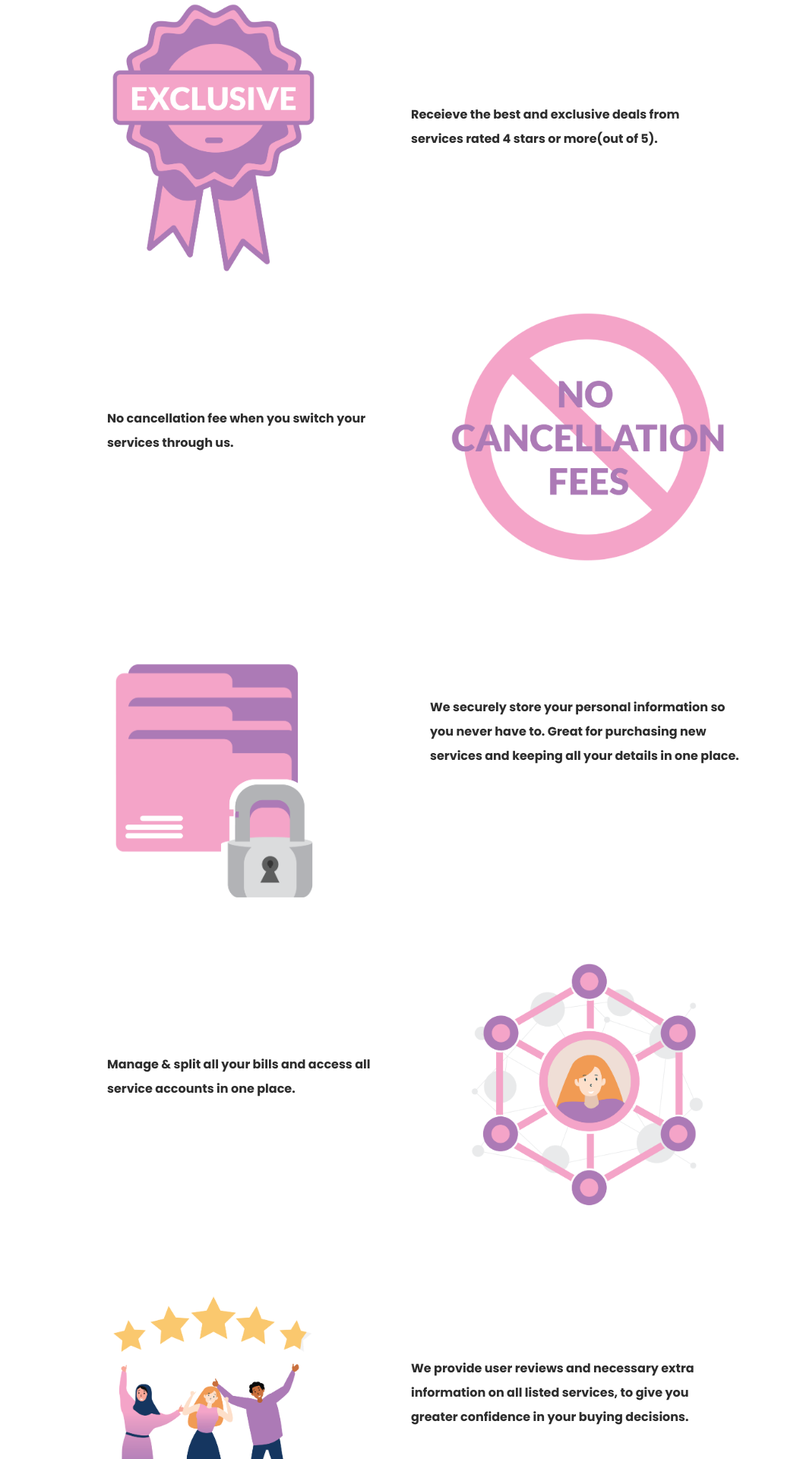
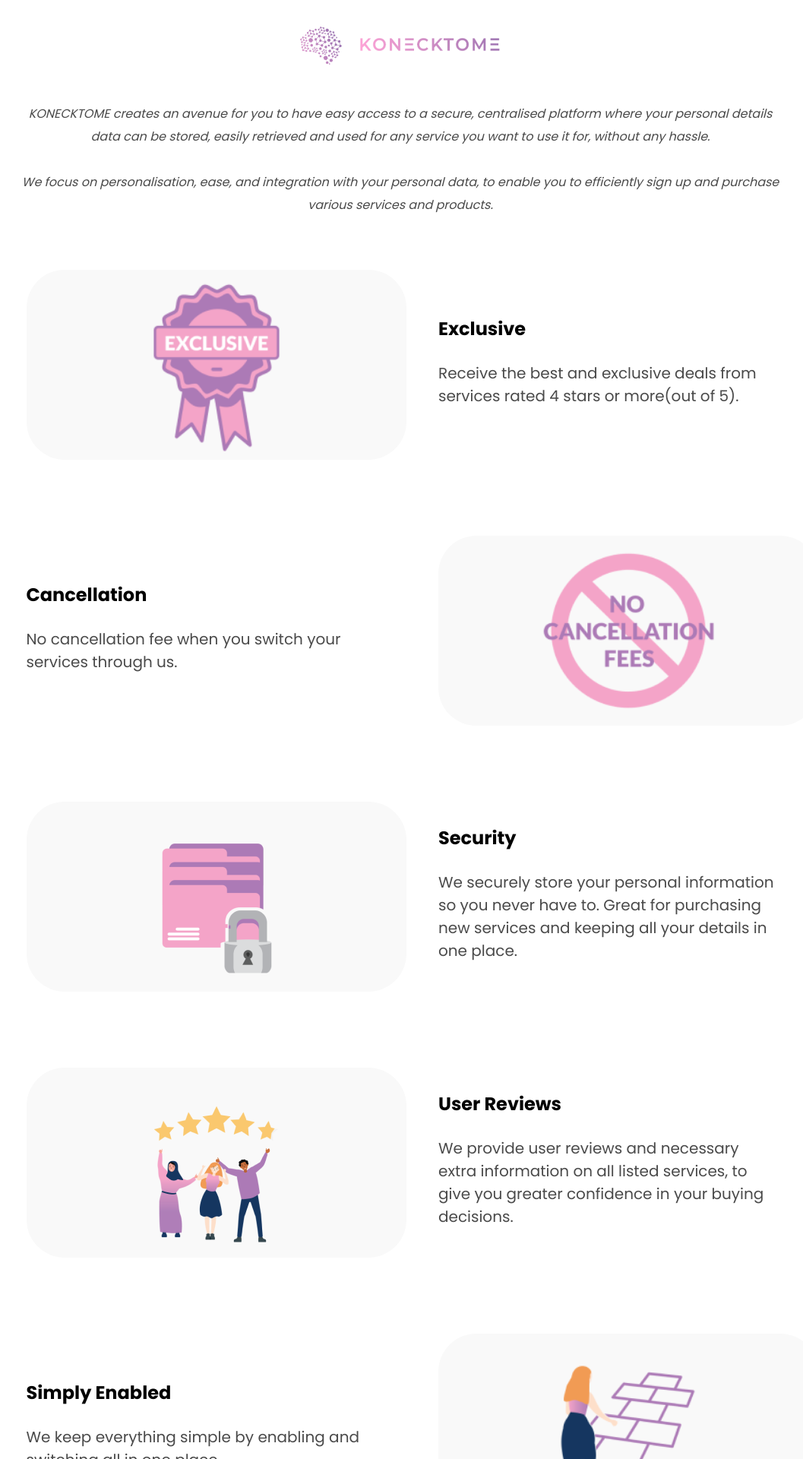
Before and after one commit to KONECKTOME/Konecktome-client, a React (Create React App) app: page / in a window 1280 px wide. Shown: the part 620-2540 px from the top of the page at 76% size, without its empty margins (113-1170 px from the left). Built offline with nearby package versions, Linux system fonts and the light colour scheme; no server answers; the HTML template or start-up script is replaced by a standard one.

Commit message:
Pre launch landing page changed

```diff
--- a/src/Components/About.jsx
+++ b/src/Components/About.jsx
@@ -1,117 +1,30 @@
 import React, { Component } from "react";
+
 import "../css/AboutUs.css";
-import aboutUsIcon from "../Assets/about_us_icon.svg";
-import customerReview from "../Assets/customer-review.svg";
-import entireProcess from "../Assets/Entire-process.svg";
-import safeAndSecure from "../Assets/safe-and-secure.svg";
-import tradeMarkIcon from "../Assets/trademark.png";
+
+import aboutKonecktomelogo from "../Assets/USP Assets/Konecktome.png";
 
 class About extends Component {
   state = {};
   render() {
     return (
-      <div className="container" id="all-wrapper">
-        {/* <h1 id="about-us-header">Why KONECKTOME ? </h1> */}
-        <div className="about-us-vector-wrapper">
-          <div className="about-us-vector-snd-wrapper">
-            <div>
-              <img
-                src="https://res.cloudinary.com/konecktome/image/upload/v1655036736/1rev2-05_twqnah.png"
-                className="vector-width"
-              />
-            </div>
-            <div id="text-holder" className="scnd-text-holder">
-              <p id="sub-text">
-                Receieve the best and exclusive deals from services rated 4
-                stars or more(out of 5).
-              </p>
-            </div>
-          </div>
+      <div id="about-holder">
+        <div id="about-us-holder">
+          <img src={aboutKonecktomelogo} />
         </div>
-        <div className="about-us-vector-wrapper" id="real-and-true">
-          <div className="about-us-vector-snd-wrapper">
-            <div id="real-time-text-holder">
-              {/* <h3 id="head-text">First-Class User Experience</h3> */}
-              <p id="sub-text">
-                No cancellation fee when you switch your services through us.
-              </p>
-            </div>
-            <div>
-              <img
-                src="https://res.cloudinary.com/konecktome/image/upload/v1655036740/1rev2-06_n8nxtx.png"
-                className="vector-width2"
-              />
-            </div>
-          </div>
-        </div>
-        <div className="about-us-vector-wrapper" id="real-and-true">
-          <div className="about-us-vector-snd-wrapper">
-            <div id="vector3-holder">
-              <img
-                src="https://res.cloudinary.com/konecktome/image/upload/v1655036727/1rev2-02_t9u7qs.png"
-                className="vector-width3"
-              />
-            </div>
-            <div id="text-holder">
-              {/* <h3 id="head-text">Reviews And Essentials</h3> */}
-              <p id="sub-text">
-                We securely store your personal information so you never have
-                to. Great for purchasing new services and keeping all your
-                details in one place.
-              </p>
-            </div>
-          </div>
-        </div>
-        <div className="about-us-vector-wrapper" id="real-and-true">
-          <div className="about-us-vector-snd-wrapper">
-            <div id="real-time-text-holder">
-              {/* <h3 id="head-text">First-Class User Experience</h3> */}
-              <p id="sub-text">
-                Manage & split all your bills and access all service accounts in
-                one place.
-              </p>
-            </div>
-            <div>
-              <img
-                src="https://res.cloudinary.com/konecktome/image/upload/v1655036726/1rev2-01_xhugpy.png"
-                className="vector-width2"
-              />
-            </div>
-          </div>
-        </div>
-        <div className="about-us-vector-wrapper" id="real-and-true">
-          <div className="about-us-vector-snd-wrapper">
-            <div id="vector3-holder">
-              <img
-                src="https://res.cloudinary.com/konecktome/image/upload/v1655036729/1rev2-03_oimuh6.png"
-                className="vector-width3"
-              />
-            </div>
-            <div id="text-holder">
-              {/* <h3 id="head-text">Reviews And Essentials</h3> */}
-              <p id="sub-text">
-                We provide user reviews and necessary extra information on all
-                listed services, to give you greater confidence in your buying
-                decisions.
-              </p>
-            </div>
-          </div>
-        </div>
-        <div className="about-us-vector-wrapper" id="real-and-true">
-          <div className="about-us-vector-snd-wrapper">
-            <div id="real-time-text-holder">
-              {/* <h3 id="head-text">First-Class User Experience</h3> */}
-              <p id="sub-text">
-                We keep everything simple by enabling and switching all in one
-                place.
-              </p>
-            </div>
-            <div>
-              <img
-                src="https://res.cloudinary.com/konecktome/image/upload/v1655036731/1rev2-04_qg10kq.png"
-                className="vector-width2"
-              />
-            </div>
+        <div id="about-us-holder" className="details-wrapper">
+          <div>
+            <p id="about-us-sub-text">
+              KONECKTOME creates an avenue for you to have easy access to a
+              secure, centralised platform where your personal details data can
+              be stored, easily retrieved and used for any service you want to
+              use it for, without any hassle.
+            </p>
+            <p id="about-us-sub-text" className="second-para">
+              We focus on personalisation, ease, and integration with your
+              personal data, to enable you to efficiently sign up and purchase
+              various services and products.
+            </p>
           </div>
         </div>
       </div>
--- a/src/Components/Coming_soon_home.jsx
+++ b/src/Components/Coming_soon_home.jsx
@@ -1,12 +1,10 @@
 import React, { Component } from "react";
 import ComingSoon from "./Comingsoon";
 import Navbar from "./Navbar";
-import About from "./About";
 import USP from "../Components/USP";
 import Footer from "./Footer";
-import ProblemSolution from "./ProblemSolution";
 import FooterForm from "./FooterForm";
-import Benefits from "./Benefits";
+import About from "./About";
 
 class Coming_soon_home extends React.Component {
   render() {
@@ -14,8 +12,8 @@
       <div>
         <Navbar />
         <ComingSoon />
-        {/* <ProblemSolution /> */}
-        <Benefits />
+        <About />
+        <USP />
         <FooterForm />
         <Footer />
       </div>
--- a/src/Components/USP.jsx
+++ b/src/Components/USP.jsx
@@ -1,7 +1,9 @@
 import React, { Component } from "react";
+
 import "../css/usp1.css";
 import { Row, Col } from "react-bootstrap";
 import Exclusive from "../Assets/USP Assets/Exclusive.png";
+
 import Cancellation from "../Assets/USP Assets/Cancellation.png";
 import Security from "../Assets/USP Assets/Security.png";
 import Management from "../Assets/USP Assets/Management.png";
@@ -14,13 +16,13 @@
     return (
       <div>
         <div id="usp-holder">
-          <Row>
-            <Col lg={7}>
+          <Row className="mx-0">
+            <Col md={6} className>
               <div className="usp-image-holder">
                 <img src={Exclusive} />
               </div>
             </Col>
-            <Col lg={5}>
+            <Col md={6} className="padding-left-spacing">
               <div className="usp-item-holder">
                 <p className="usp-item-header">Exclusive</p>
                 <p className="usp-item-text">
@@ -32,8 +34,8 @@
           </Row>
         </div>
         <div id="usp-holder">
-          <Row>
-            <Col lg={7}>
+          <Row className="mx-0">
+            <Col md={6} className="change-order">
               <div className="usp-item-holder">
                 <p className="usp-item-header">Cancellation</p>
                 <p className="usp-item-text">
@@ -41,7 +43,7 @@
                 </p>
               </div>
             </Col>
-            <Col lg={5}>
+            <Col md={6} className="padding-left-spacing ">
               <div className="usp-image-holder">
                 <img src={Cancellation} />
               </div>
@@ -49,13 +51,13 @@
           </Row>
         </div>
         <div id="usp-holder">
-          <Row>
-            <Col lg={7}>
+          <Row className="mx-0">
+            <Col md={6}>
               <div className="usp-image-holder">
                 <img src={Security} />
               </div>
             </Col>
-            <Col lg={5}>
+            <Col md={6} className="padding-left-spacing">
               <div className="usp-item-holder">
                 <p className="usp-item-header">Security</p>
                 <p className="usp-item-text">
@@ -67,9 +69,9 @@
             </Col>
           </Row>
         </div>
-        <div id="usp-holder">
-          <Row>
-            <Col lg={7}>
+        {/* <div id="usp-holder">
+          <Row className="mx-0">
+            <Col md={6} className="change-order">
               <div className="usp-item-holder">
                 <p className="usp-item-header">Management</p>
                 <p className="usp-item-text">
@@ -78,21 +80,21 @@
                 </p>
               </div>
             </Col>
-            <Col lg={5}>
+            <Col md={6} className="padding-left-spacing">
               <div className="usp-image-holder">
                 <img src={Management} />
               </div>
             </Col>
           </Row>
-        </div>
+        </div> */}
         <div id="usp-holder">
-          <Row>
-            <Col lg={7}>
+          <Row className="mx-0">
+            <Col md={6}>
               <div className="usp-image-holder">
                 <img src={Reviews} />
               </div>
             </Col>
-            <Col lg={5}>
+            <Col md={6} className="padding-left-spacing">
               <div className="usp-item-holder">
                 <p className="usp-item-header">User Reviews</p>
                 <p className="usp-item-text">
@@ -105,8 +107,8 @@
           </Row>
         </div>
         <div id="usp-holder">
-          <Row>
-            <Col lg={7}>
+          <Row className="mx-0">
+            <Col md={6} className="change-order">
               <div className="usp-item-holder">
                 <p className="usp-item-header">Simply Enabled</p>
                 <p className="usp-item-text">
@@ -115,7 +117,7 @@
                 </p>
               </div>
             </Col>
-            <Col lg={5}>
+            <Col md={6} className="padding-left-spacing">
               <div className="usp-image-holder">
                 <img src={Enable} />
               </div>
--- a/src/css/AboutUs.css
+++ b/src/css/AboutUs.css
@@ -1,11 +1,19 @@
 #about-us-holder {
   display: flex;
   justify-content: center;
+  padding-inline: 2rem;
+}
+#about-us-holder.details-wrapper {
+  margin-top: 3rem;
+}
+
+#about-holder {
+  margin: 6rem 0 0 0;
 }
 
 #about-us-holder div {
   width: 1000px;
-  margin: 10rem 0 6rem 0;
+  margin: 2rem 0 6rem 0;
 }
 
 #about-us-header {
@@ -15,7 +23,7 @@
 }
 
 #about-us-sub-text {
-  font-family: "Poppins";
+  font-family: "Poppins regular";
   font-style: italic;
   font-weight: 400;
   font-size: 16px;
@@ -25,20 +33,12 @@
   text-align: center;
   color: #4a4a4a;
 }
+#about-us-sub-text.second-para {
+  margin-top: 3rem;
+}
 
 #all-wrapper {
-  margin-top: 5rem;
   margin-bottom: 5rem;
-}
-
-#about-us-header {
-  text-align: center;
-  font-family: Poppins bold;
-  font-size: 32px;
-  line-height: 70px;
-  color: #000000;
-  text-align: center;
-  margin-bottom: 4rem;
 }
 
 #about-text-wrapper {
@@ -54,14 +54,9 @@
   margin-bottom: 50px;
 }
 
-#trademark-about-us {
-  width: 2%;
-  margin-bottom: 4rem;
-}
-
 .about-text {
   width: 726px;
-  font-family: Poppins;
+  font-family: "Poppins regular";
   font-style: normal;
   font-weight: normal;
   font-size: 14px;
@@ -69,7 +64,7 @@
   display: flex;
   align-items: center;
   text-align: center;
-  color: #000000;
+  color: #2d2d2d;
   mix-blend-mode: normal;
   opacity: 0.7;
 }
@@ -105,7 +100,7 @@
 
 .card-texts {
   width: 313px;
-  font-family: Poppins regular;
+  font-family: "Poppins regular";
   font-style: normal;
   font-weight: normal;
   font-size: 14px;
@@ -117,17 +112,17 @@
   margin: 0 auto;
 }
 
-/* .vector-width {
-  height: 400px;
-  width: 400px;
+.vector-width {
+  height: 300px;
+  width: 449.2660217285156px;
 }
 .vector-width2 {
-  height: 400px;
-  width: 400px;
+  height: 350.00030517578125px;
+  width: 387.0038146972656px;
 }
 .vector-width3 {
-  height: 400px;
-  width: 400px;
+  height: 300.00042724609375px;
+  width: 448.96527099609375px;
 }
 #vector3-holder {
   margin-right: 7rem !important;
@@ -159,7 +154,7 @@
   height: 132px;
   margin-top: 12rem;
   margin-right: 17rem;
-} */
+}
 
 #text-holder {
   width: 372px;
@@ -168,32 +163,35 @@
 }
 
 #head-text {
-  font-family: Poppins bold;
+  font-family: "Poppins bold";
   font-style: normal;
   font-weight: bold;
-  font-size: 25px;
-  line-height: inherit;
+  font-size: 32px;
+  line-height: 28px;
   color: #2d2d2d;
   mix-blend-mode: normal;
   opacity: 0.7;
 }
 
-.coming-soon-sm-icons {
-  width: 25px;
+#sub-text {
+  font-family: "Poppins regular";
+  font-style: normal;
+  font-weight: normal;
+  font-size: 14px;
+  line-height: 28px;
+  color: #2d2d2d;
+  mix-blend-mode: normal;
+  opacity: 0.7;
+  height: 84px;
+  width: 372px;
 }
-/*
+
 @media screen and (max-width: 700px) {
   #all-wrapper {
     padding: 1rem 3rem;
   }
   .about-us-vector-wrapper {
     display: block;
-  }
-  #about-us-header {
-    text-align: center;
-    font-family: Poppins bold;
-    font-size: 26px;
-    line-height: 30px;
   }
   .about-us-vector-snd-wrapper {
     flex-direction: row-reverse;
@@ -202,9 +200,22 @@
   #real-and-true {
     padding-top: 7rem;
   }
-
-  #trademark-about-us {
-    width: 6%;
+  .vector-width {
+    height: 95%;
+    width: 95%;
+  }
+  .vector-width2 {
+    height: 100%;
+    width: 100%;
+  }
+  .vector-width3 {
+    height: 140%;
+    width: 140%;
+  }
+  #text-holder {
+    width: auto;
+    height: auto;
+    margin: 0rem 0rem;
   }
 
   #head-text {
@@ -213,6 +224,7 @@
   }
   #sub-text {
     font-size: 14px;
+    line-height: 20px;
     height: auto;
     width: auto;
   }
@@ -225,19 +237,14 @@
     margin-top: 0rem;
     margin-right: 0rem;
   }
-  #vector3-holder {
-    margin-right: 2rem !important;
-  }
-} */
+}
 
-/* @media only screen and (min-device-width: 768px) and (max-device-width: 1024px) and (-webkit-min-device-pixel-ratio: 2) {
+@media only screen and (min-device-width: 768px) and (max-device-width: 1024px) and (-webkit-min-device-pixel-ratio: 2) {
   #text-holder {
+    width: auto;
+    height: auto;
     margin: 0rem;
-    padding-top: 7rem;
-  }
-
-  #trademark-about-us {
-    width: 3%;
+    padding-top: 6rem;
   }
 
   #head-text {
@@ -246,6 +253,7 @@
   }
   #sub-text {
     font-size: 18px;
+    line-height: 20px;
     height: auto;
     width: auto;
   }
@@ -253,31 +261,28 @@
     margin-top: 0px !important;
   }
   #real-time-text-holder {
+    width: auto;
     height: auto;
-    margin-top: 6rem;
+    margin-top: 9rem;
     margin-right: 0rem;
   }
-
+  #real-and-true {
+    padding-top: 7rem;
+  }
   .vector-width {
-    height: auto;
-    width: 277.27px;
+    height: 100%;
+    width: 100%;
   }
   .vector-width2 {
-    height: auto;
-    width: 277.27px;
+    height: 100%;
+    width: 100%;
   }
   .vector-width3 {
-    height: auto;
-    width: 277.27px;
+    height: 120%;
+    width: 120%;
   }
 
   .scnd-text-holder {
     padding-left: 2rem;
   }
-  #vector3-holder {
-    margin-right: 2rem !important;
-  }
-  .test {
-    width: 23px;
-  }
-} */
+}
--- a/src/css/FooterForm.css
+++ b/src/css/FooterForm.css
@@ -31,6 +31,10 @@
   color: #ffffff;
   width: 95%;
   height: 60px;
+}
+
+#mail-list-text-coming-soon {
+  font-family: Poppins regular;
 }
 
 /* #mail-list-text-coming-soon {
--- a/src/css/success.css
+++ b/src/css/success.css
@@ -1,4 +1,4 @@
-@font-face {
+/* @font-face {
   font-family: "Poppins regular";
   src: url(../Fonts/Poppins-Regular.ttf);
 }
@@ -43,4 +43,4 @@
   #success-left-col {
     display: none;
   }
-}
+} */
--- a/src/css/usp1.css
+++ b/src/css/usp1.css
@@ -3,28 +3,39 @@
   justify-content: center;
 }
 
+#usp-holder .padding-left-spacing {
+  padding-left: 50px;
+}
+
 #usp-holder .row {
-  width: 1000px;
+  max-width: 1000px;
   margin-bottom: 10rem;
+  row-gap: 2.5rem;
 }
 
 .usp-image-holder {
-  background: #fafbfd;
+  background: #f9f9f9;
   border-radius: 50px;
-  width: 500px;
-  height: 250px;
-
+  width: 44vw;
+  max-width: 500px;
+  /* width: 100%; */
+  aspect-ratio: 2/1;
   display: flex;
   justify-content: center;
 }
 
 .usp-item-holder {
-  margin-top: 4rem;
-  width: 480px;
+  /* margin-top: 4rem; */
+  max-width: 500px;
+  display: flex;
+  justify-content: center;
+  flex-direction: column;
+  row-gap: 1.5rem;
+  height: 100%;
 }
 
 .usp-item-header {
-  font-family: Poppins Bold;
+  font-family: "Poppins bold";
   font-style: normal;
   font-weight: 600;
   font-size: 24px;
@@ -33,10 +44,57 @@
 }
 
 .usp-item-text {
-  font-family: Poppins;
+  font-family: "Poppins regular";
   font-style: normal;
   font-weight: 400;
   font-size: 20px;
   line-height: 30px;
   color: #4a4a4a;
 }
+
+@media screen and (max-width: 1090px) {
+  #usp-holder .row {
+    padding-inline: 2rem;
+  }
+  #usp-holder .padding-left-spacing {
+    padding-left: 1rem;
+  }
+}
+
+@media screen and (max-width: 767px) {
+  .change-order {
+    order: 2;
+  }
+  #usp-holder .row {
+    margin-bottom: 5rem;
+  }
+  #usp-holder .row > * {
+    padding-inline: 0px;
+  }
+  .usp-image-holder,
+  .usp-item-holder {
+    width: 100%;
+    margin-inline: auto;
+  }
+  .usp-item-holder > p {
+    margin-inline: auto;
+    text-align: center;
+    font-size: 14px;
+    line-height: 24px;
+  }
+
+  .usp-item-header {
+    font-weight: 600 !important;
+    font-size: 18px !important;
+    line-height: 27px !important;
+  }
+  #about-us-sub-text {
+    font-size: 14px !important;
+  }
+}
+
+@media screen and (max-width: 576px) {
+  .usp-image-holder {
+    border-radius: 25px;
+  }
+}
```
Also changed, not shown: src/css/Comingsoon.css (+13 -25 lines).
